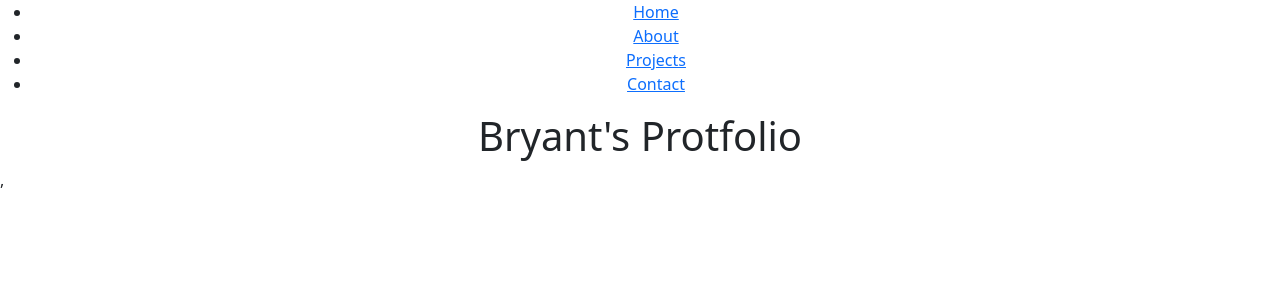
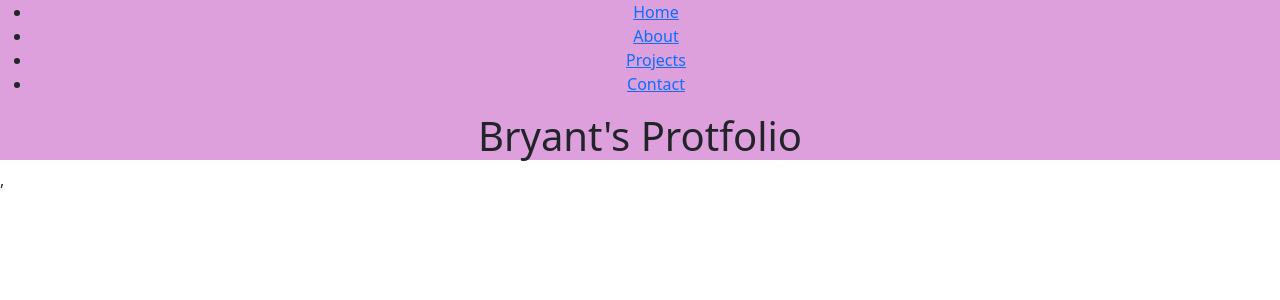
Before and after one commit to bryantuwagbale/React-Portfolio, a React (Create React App) app: page / in a window 1280 px wide. Shown: the top 300 px of the page. Built offline with nearby package versions, Linux system fonts and the light colour scheme.

Commit message:
added background color (temporary)

```diff
--- a/src/App.css
+++ b/src/App.css
@@ -1,5 +1,6 @@
 .App {
   text-align: center;
+  background-color: plum;
 }
 
 .App-logo {
```
